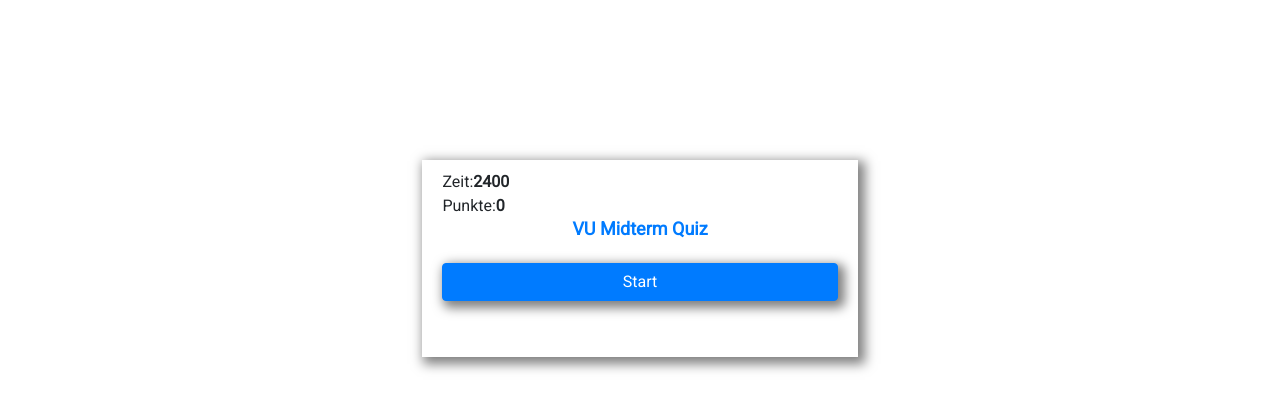
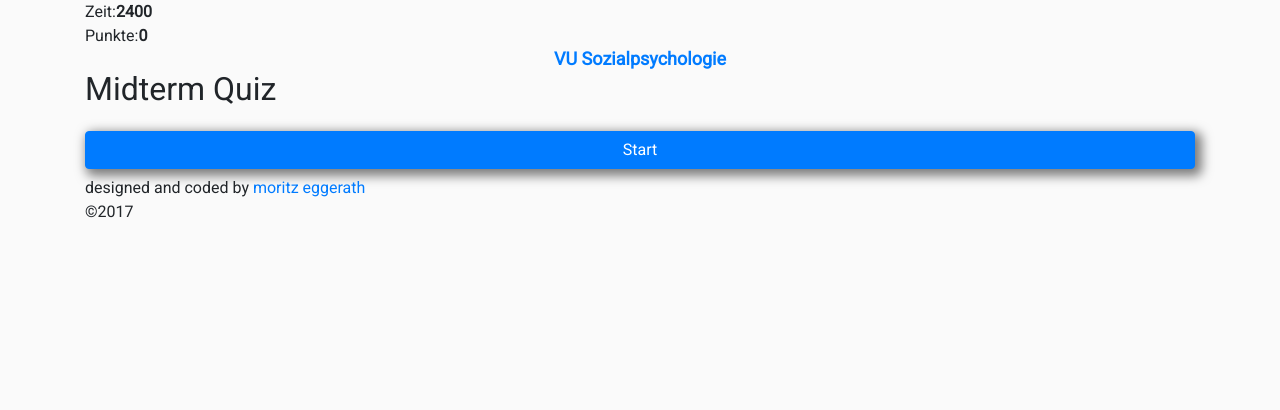
Before and after one commit to mo1060/mo1060.github.io, a plain HTML site: page index.html in a window 1280 px wide. Drawn offline with nearby package versions, Linux system fonts and the light colour scheme.

Commit message:
Update index.html

```diff
--- a/index.html
+++ b/index.html
@@ -13,26 +13,40 @@
   <link rel='stylesheet' href='styles.css'>
 </head>
 <body>
-  <section class='dojo'>
-<div class='quiz-body'>
+  <div class='container'>
+    <div class='row'>
+    <div class="col-lg-12 col-md-12 col-sm-12 col-xs-12">
 <header>
   <div id='timer'>Zeit:<strong>2400</strong></div>
 <div id='score'>Punkte:<strong>0</strong></div>
 
-<h1>VU Midterm Quiz</h1>
+<h1>VU Sozialpsychologie</h1>
+<h2>Midterm Quiz</h2>
 <div id="fortschritt"></div>
 </header>
 <div id='question'></div>
  <div ><span id="response"></span></div>
 <div id='explain'></div>
 <div id='info'></div>
-  <button id="start"  class="btn btn-primary">Start</button>
-  <div id='next'></div>
+<button id="start"  class="btn btn-primary">Start</button>
+<div id='next'></div>
 
 	<div id ='result'></div>
-</div>
+
     <script src='main.js'></script>
-</section>
 
+    </div>
+    </div>
+    <div class='row'>
+    <div class="col-lg-12 col-md-12 col-sm-12 col-xs-12">
+  <footer>
+    designed and coded by <a href="https://www.youtube.com/watch?v=Q_JL8W2C9EU">moritz eggerath</a><br/>©2017
+  </footer>
+      </div>
+      <div class='container'>
+
+    </div>
+    </div>
+    </div>
 </body>
 </html>
```
